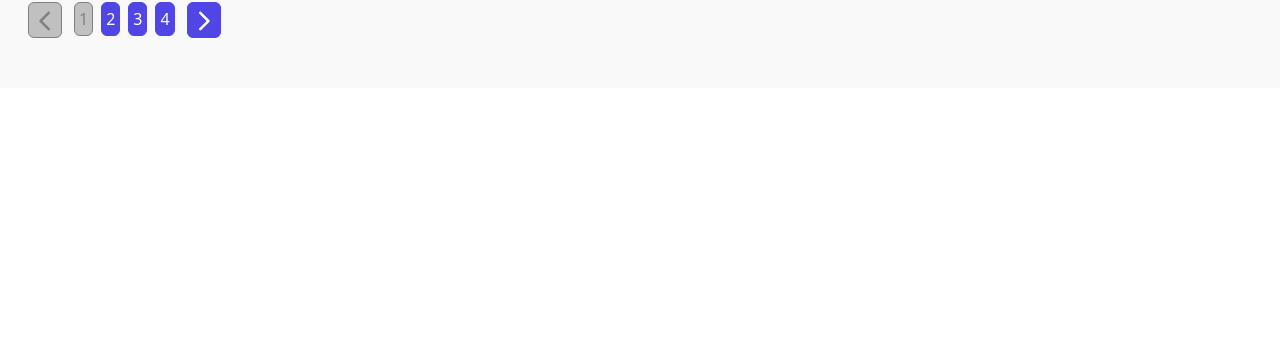
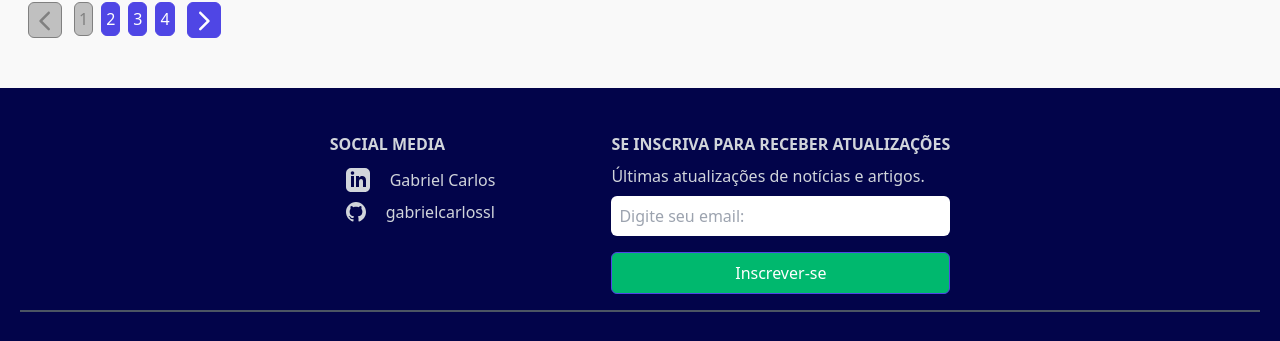
Before and after one commit to gabrielcarlossl/strapi-blog, a React (Vite) app: page / in a window 1280 px wide. Shown: the part 592-933 px from the top of the page. Before the commit the page ends 800 px from the top, so only its background shows below. Built offline with nearby package versions, Linux system fonts and the light colour scheme.

Commit message:
added footer and pagination buttonn style

```diff
--- a/src/App.jsx
+++ b/src/App.jsx
@@ -1,4 +1,5 @@
 import Blogs from './components/Blogs'
+import Footer from './components/Footer'
 import NavBar from './components/NavBar'
 
 function App() {
@@ -7,6 +8,7 @@ function App() {
     <>
       <NavBar />
       <Blogs />
+      <Footer />
     </>
   )
 }
--- a/src/components/NavBar.jsx
+++ b/src/components/NavBar.jsx
@@ -5,7 +5,7 @@ const NavBar = () => {
     const [toggle, setToggle] = useState(false)
     const handleClick = () => setToggle(!toggle)
     return (
-        <div className='w-screen h-[80px] z-10 bg-white fixed drop-shadow-lg relative'>
+        <div className='w-full h-[80px] z-10 bg-white fixed drop-shadow-lg relative'>
             <div className='flex justify-between items-center w-full h-full md:max-w-[1240px] m-auto'>
                 <div className='flex items-center sm-max:ml-10  xl:ml-10 }'>
                     <img className=' sm:ml-10 md:ml-3' width={50} src="/src/assets/blogger.png" alt="logo" />
--- a/src/index.css
+++ b/src/index.css
@@ -7,7 +7,7 @@
         @apply p-4
     }
     button{
-        @apply text-white border bg-indigo-600 border-indigo-600 hover:bg-transparent hover:text-indigo-600 rounded-md
+        @apply text-white border bg-indigo-600 border-indigo-600 hover:bg-indigo-300 hover:text-indigo-600 rounded-md
     }
     button:disabled  {
         background-color: rgba(128, 128, 128, 0.473);
```
